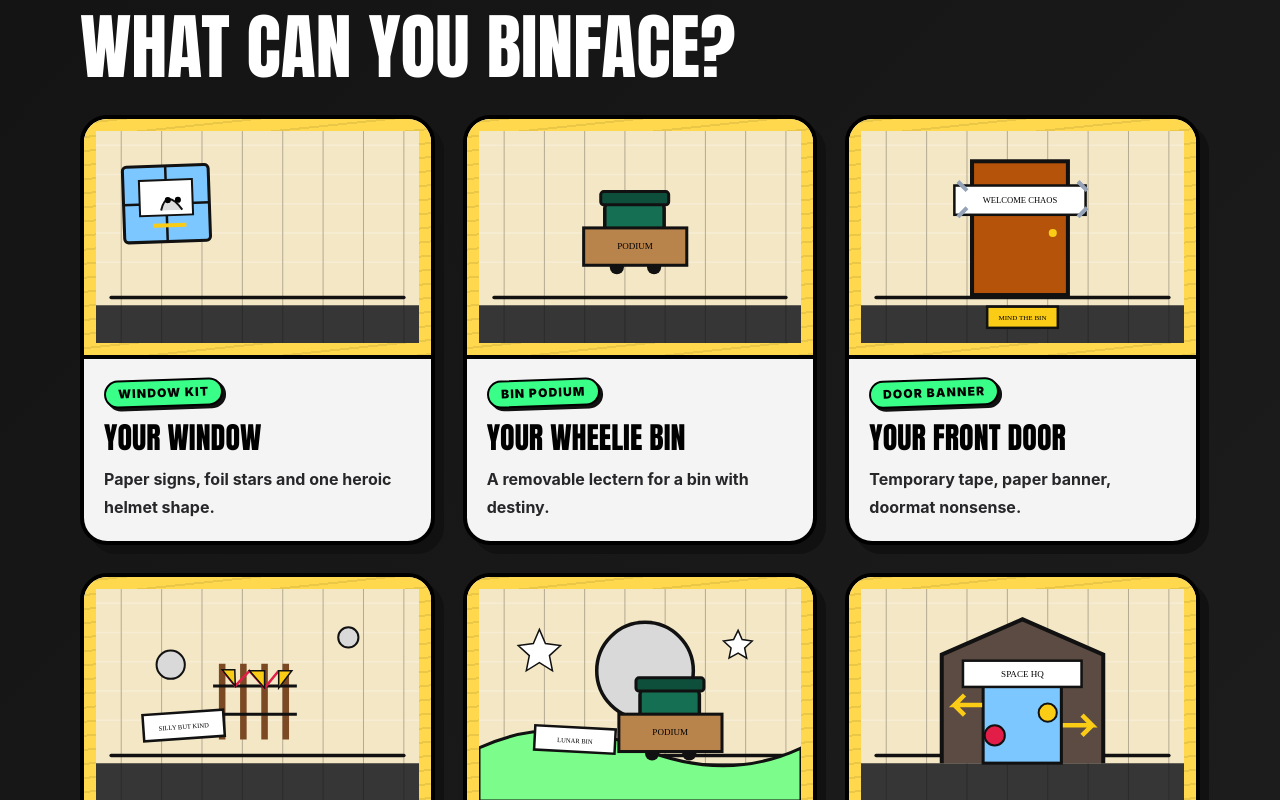
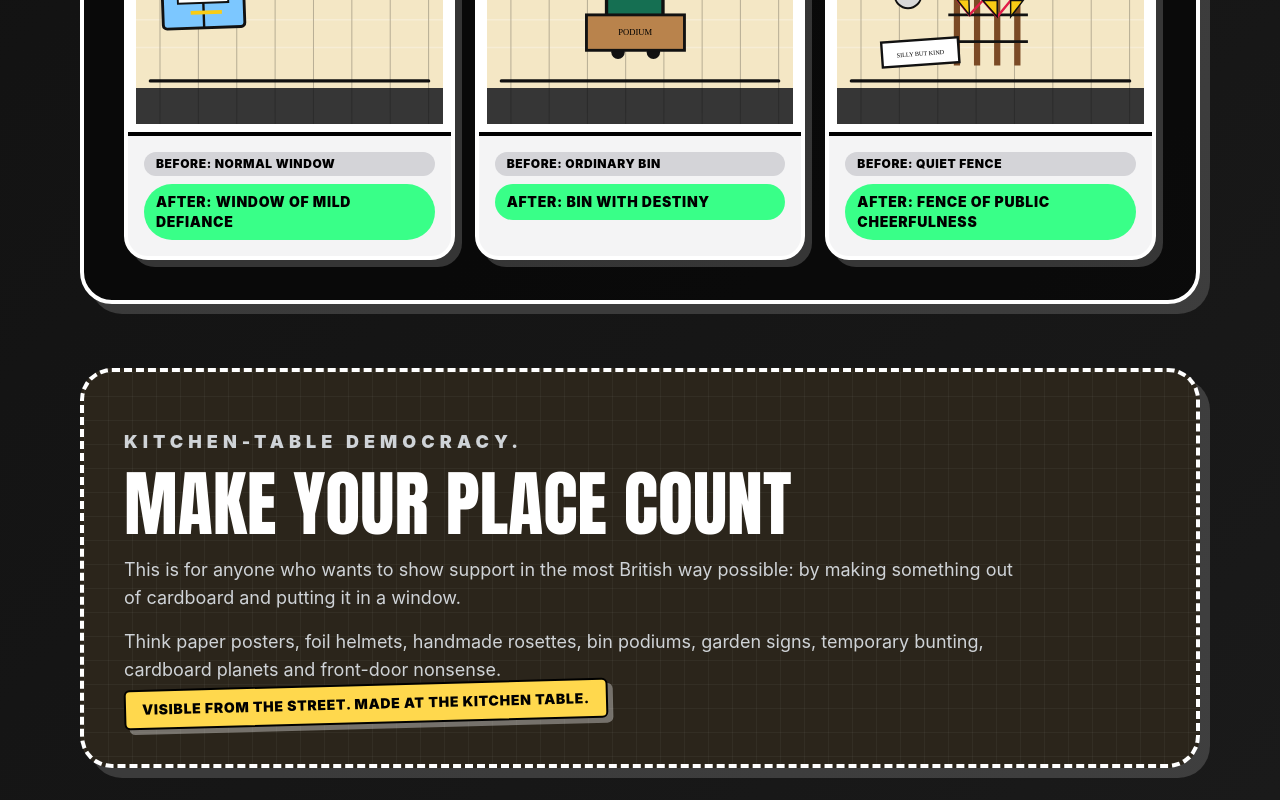
Before and after one commit to AndyMcCourt/binface-your-place, a Next.js app: page / in a window 1280 px wide. Shown: the part 4460-5260 px from the top of the page. Built offline with nearby package versions, Linux system fonts and the light colour scheme.

Commit message:
Move ideas onto landing page

```diff
--- a/app/page.tsx
+++ b/app/page.tsx
@@ -1,19 +1,12 @@
 import { Hero } from '@/components/Hero';
+import { IdeaCard } from '@/components/IdeaCard';
 import { publicAsset } from '@/lib/config';
+import { ideas } from '@/lib/ideas';
 
 const streetCards = [
   ['One window helps', 'A single handmade sign in a window is enough to make a street feel a little less beige.'],
   ['One bin helps', 'A wheelie bin already has the correct constitutional shape. It merely needs a podium, a slogan and a sense of destiny.'],
   ['One frontage helps', 'A door, porch, fence or garden can become a tiny act of visible silliness. Keep it friendly, removable and yours.'],
-];
-
-const binfaceIdeas = [
-  ['Your Window', 'Window kit', 'window-binface.svg', 'Homemade window display with paper signs, foil stars and a Binface-inspired face.', 'Paper signs, foil stars and one heroic helmet shape.'],
-  ['Your Wheelie Bin', 'Bin podium', 'wheelie-bin-podium.svg', 'Wheelie bin decorated as a homemade press podium with a cardboard manifesto sign.', 'A removable lectern for a bin with destiny.'],
-  ['Your Front Door', 'Door banner', 'front-door-banner.svg', 'Front door decorated with a temporary handmade banner and doormat sign.', 'Temporary tape, paper banner, doormat nonsense.'],
-  ['Your Fence', 'Fence kit', 'fence-bunting.svg', 'Fence decorated with paper bunting, cardboard planets and homemade signs.', 'Bunting, planets and friendly public cheer.'],
-  ['Your Garden', 'Moon scene', 'garden-moon-landing.svg', 'Front garden decorated as a homemade moon landing scene with foil and cardboard stars.', 'Foil moon, cardboard stars, heroic wheelie bin.'],
-  ['Your Porch', 'Porch HQ', 'porch-campaign-hq.svg', 'Porch decorated as a miniature homemade space campaign headquarters.', 'Arrows, signs and paper badges from space.'],
 ];
 
 const projectCards = [
@@ -59,6 +52,16 @@ export default function Home() {
           <a className="official-button official-link" href="https://www.countbinface.com/">Official Count Binface website</a>
         </section>
 
+
+        <section id="ideas" className="py-16 scroll-mt-24" aria-labelledby="home-ideas-heading">
+          <p className="section-kicker">Ideas hub</p>
+          <h2 id="home-ideas-heading" className="section-title">Ideas for cheerful ridiculousness</h2>
+          <p className="section-intro">Pick a tiny spectacle, add cardboard, and let your front window wonder how it got elected. Static inspiration only: no kits, submissions, targeting or public-property sticker albums.</p>
+          <div className="mt-8 grid gap-5 md:grid-cols-2 lg:grid-cols-3">
+            {ideas.map((idea) => <IdeaCard key={idea.slug} idea={idea} />)}
+          </div>
+        </section>
+
         <section className="street-section">
           <p className="section-kicker">For windows, bins, fences and other democratic surfaces.</p>
           <h2>Your street, but more Binface</h2>
@@ -90,14 +93,6 @@ export default function Home() {
           <p className="section-intro">Start with something small. A window. A bin. A fence. A sign. Then let the nonsense spread politely.</p>
           <div className="lookbook-grid">
             {lookBook.map(([label, caption, image]) => <figure className="lookbook-tile" key={label}><img className="svg-illustration" src={publicAsset(`/images/${image}`)} alt="" /><figcaption><strong>{label}</strong><span>{caption}</span></figcaption></figure>)}
-          </div>
-        </section>
-
-        <section id="ideas" className="py-16 scroll-mt-8">
-          <p className="section-kicker">Cardboard is the people’s medium.</p>
-          <h2 className="section-title">What can you Binface?</h2>
-          <div className="craft-grid">
-            {binfaceIdeas.map(([title, label, image, alt, text]) => <article className="visual-card" key={title}><div className="visual-card__image"><img className="svg-illustration" src={publicAsset(`/images/${image}`)} alt={alt} /></div><div className="visual-card__body"><span className="visual-card__label">{label}</span><h3>{title}</h3><p>{text}</p></div></article>)}
           </div>
         </section>
 
--- a/lib/navigation.ts
+++ b/lib/navigation.ts
@@ -2,7 +2,7 @@ import { basePath } from './config';
 
 export const navItems = [
   { href: '/', label: 'Home' },
-  { href: '/ideas/', label: 'Ideas' },
+  { href: '/#ideas', label: 'Ideas' },
   { href: '/articles/', label: 'Articles' },
   { href: '/guide/', label: 'Guide' },
   { href: '/rules/', label: 'Rules' },
```
